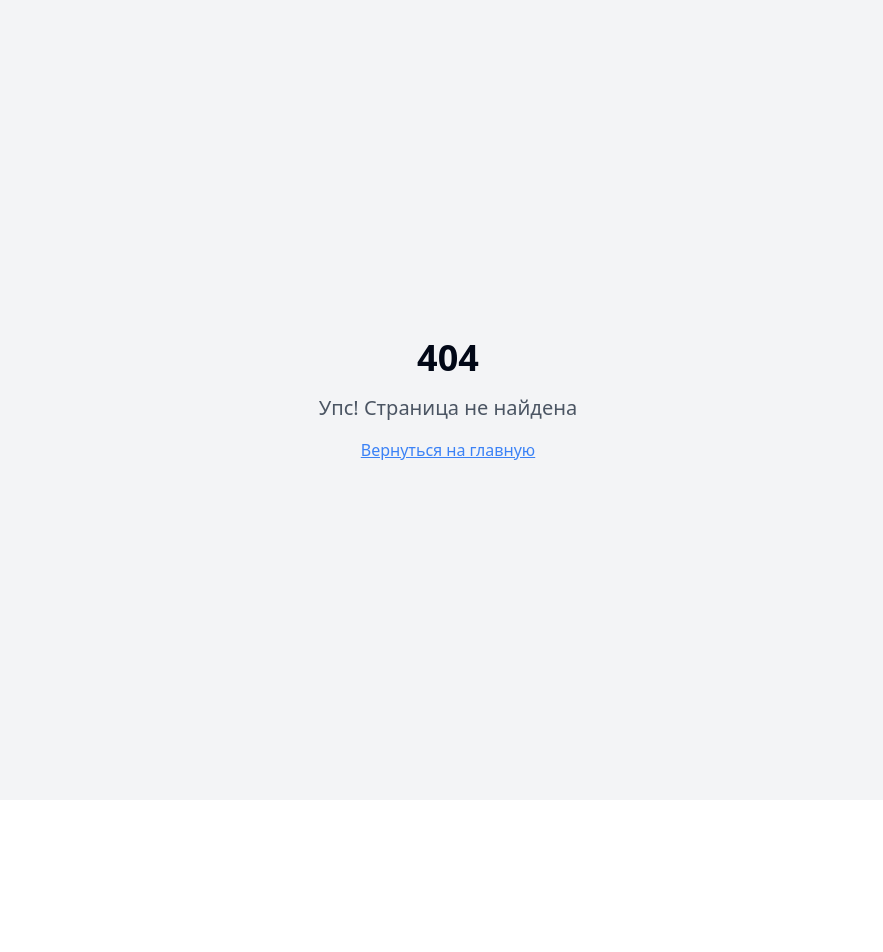
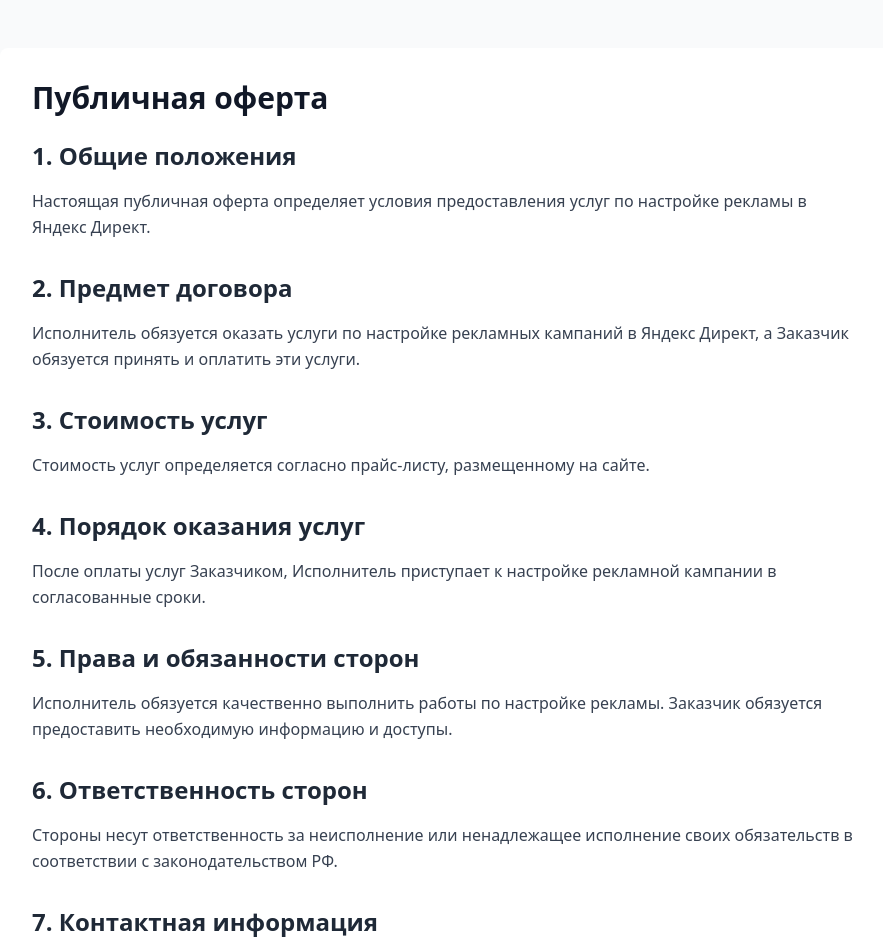
Before and after one commit to pr-poehali-dev/plain-text-project, a React (Vite) app: page /offer in a window 1280 px wide. Before the commit this address had no page. Shown: the top 952 px of the page, without its empty margins (192-1075 px from the left). Before the commit the page ends 800 px from the top, so only its background shows below. Built offline with nearby package versions, Linux system fonts and the light colour scheme.

Commit message:
Добавить создание подстраниц сайта

```diff
--- a/src/App.tsx
+++ b/src/App.tsx
@@ -5,6 +5,7 @@ import { TooltipProvider } from "@/components/ui/tooltip";
 import { QueryClient, QueryClientProvider } from "@tanstack/react-query";
 import { BrowserRouter, Routes, Route } from "react-router-dom";
 import Index from "./pages/Index";
+import Offer from "./pages/Offer";
 import NotFound from "./pages/NotFound";
 
 const queryClient = new QueryClient();
@@ -17,6 +18,7 @@ const App = () => (
       <BrowserRouter>
         <Routes>
           <Route path="/" element={<Index />} />
+          <Route path="/offer" element={<Offer />} />
           {/* ADD ALL CUSTOM ROUTES ABOVE THE CATCH-ALL "*" ROUTE */}
           <Route path="*" element={<NotFound />} />
         </Routes>
--- /dev/null
+++ b/src/pages/Offer.tsx
@@ -0,0 +1,76 @@
+export default function Offer() {
+  return (
+    <div className="min-h-screen bg-gray-50 py-12 px-4">
+      <div className="max-w-4xl mx-auto bg-white rounded-lg shadow-lg p-8">
+        <h1 className="text-3xl font-bold text-gray-900 mb-6">
+          Публичная оферта
+        </h1>
+
+        <div className="prose prose-lg max-w-none">
+          <section className="mb-8">
+            <h2 className="text-2xl font-semibold text-gray-800 mb-4">
+              1. Общие положения
+            </h2>
+            <p className="text-gray-700 leading-relaxed mb-4">
+              Настоящая публичная оферта определяет условия предоставления услуг по настройке рекламы в Яндекс Директ.
+            </p>
+          </section>
+
+          <section className="mb-8">
+            <h2 className="text-2xl font-semibold text-gray-800 mb-4">
+              2. Предмет договора
+            </h2>
+            <p className="text-gray-700 leading-relaxed mb-4">
+              Исполнитель обязуется оказать услуги по настройке рекламных кампаний в Яндекс Директ, а Заказчик обязуется принять и оплатить эти услуги.
+            </p>
+          </section>
+
+          <section className="mb-8">
+            <h2 className="text-2xl font-semibold text-gray-800 mb-4">
+              3. Стоимость услуг
+            </h2>
+            <p className="text-gray-700 leading-relaxed mb-4">
+              Стоимость услуг определяется согласно прайс-листу, размещенному на сайте.
+            </p>
+          </section>
+
+          <section className="mb-8">
+            <h2 className="text-2xl font-semibold text-gray-800 mb-4">
+              4. Порядок оказания услуг
+            </h2>
+            <p className="text-gray-700 leading-relaxed mb-4">
+              После оплаты услуг Заказчиком, Исполнитель приступает к настройке рекламной кампании в согласованные сроки.
+            </p>
+          </section>
+
+          <section className="mb-8">
+            <h2 className="text-2xl font-semibold text-gray-800 mb-4">
+              5. Права и обязанности сторон
+            </h2>
+            <p className="text-gray-700 leading-relaxed mb-4">
+              Исполнитель обязуется качественно выполнить работы по настройке рекламы. Заказчик обязуется предоставить необходимую информацию и доступы.
+            </p>
+          </section>
+
+          <section className="mb-8">
+            <h2 className="text-2xl font-semibold text-gray-800 mb-4">
+              6. Ответственность сторон
+            </h2>
+            <p className="text-gray-700 leading-relaxed mb-4">
+              Стороны несут ответственность за неисполнение или ненадлежащее исполнение своих обязательств в соответствии с законодательством РФ.
+            </p>
+          </section>
+
+          <section className="mb-8">
+            <h2 className="text-2xl font-semibold text-gray-800 mb-4">
+              7. Контактная информация
+            </h2>
+            <p className="text-gray-700 leading-relaxed mb-4">
+              Для связи с нами используйте контакты, указанные на главной странице сайта.
+            </p>
+          </section>
+        </div>
+      </div>
+    </div>
+  );
+}
```
